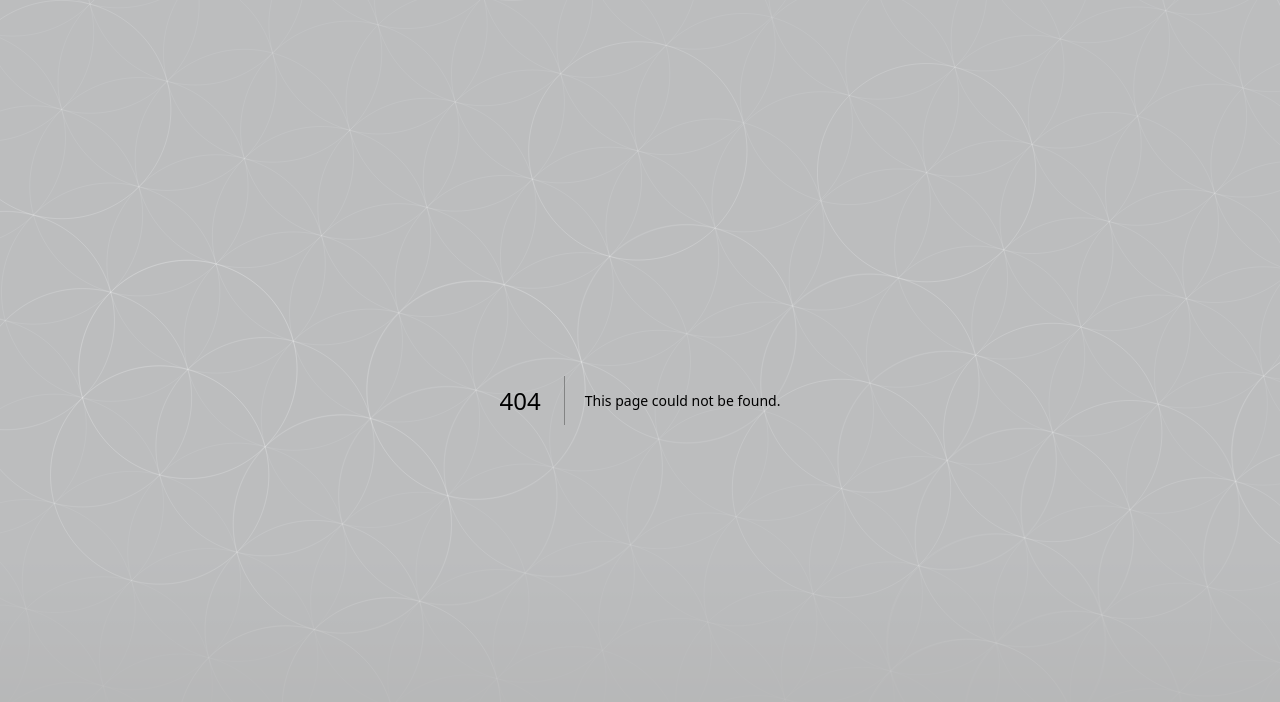
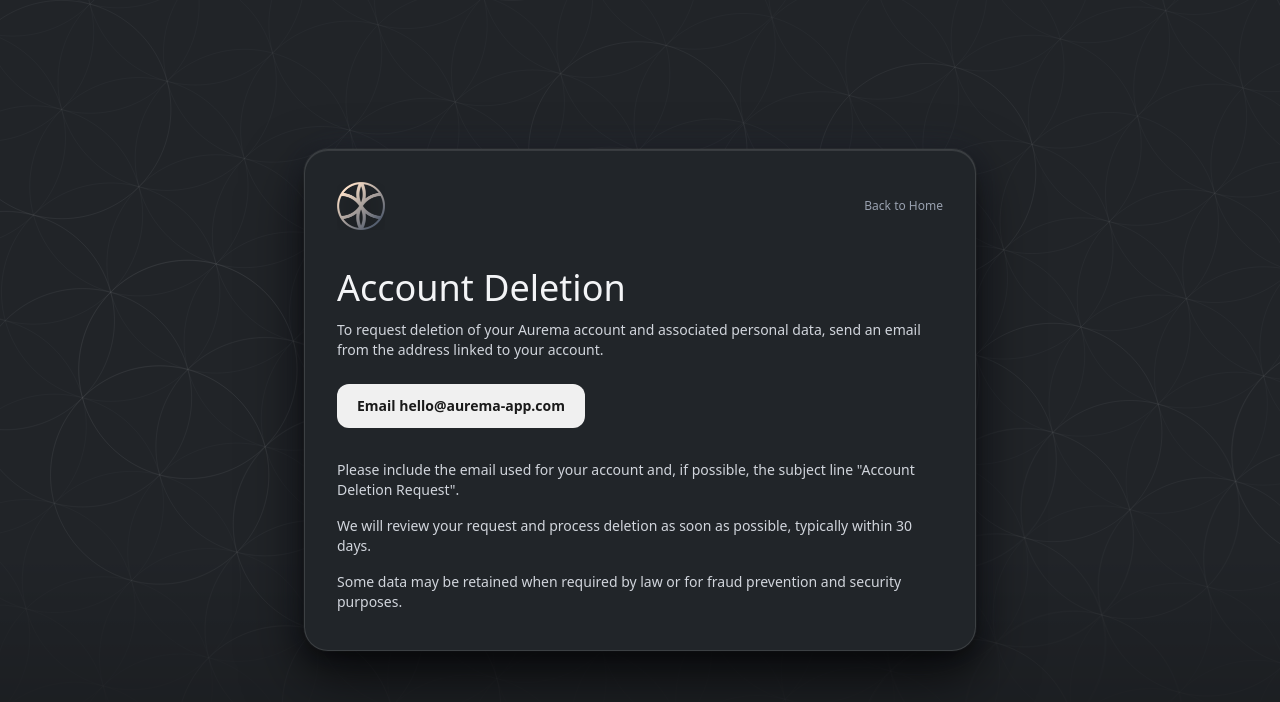
Before and after one commit to aurema-app/aurema-web, a Next.js app: page /account-deletion in a window 1280 px wide. Before the commit this address had no page. Shown: the top 702 px of the page. Built offline with nearby package versions, Linux system fonts and the light colour scheme.

Commit message:
Add account deletion page with instructions for users

```diff
--- /dev/null
+++ b/src/app/account-deletion/page.tsx
@@ -0,0 +1,66 @@
+import type { Metadata } from "next";
+import Image from "next/image";
+
+export const metadata: Metadata = {
+  title: "Account Deletion | Aurema",
+  description:
+    "Request account and data deletion for your Aurema account.",
+};
+
+export default function AccountDeletionPage() {
+  return (
+    <main className="flex items-center justify-center p-4">
+      <div className="glass-card w-full max-w-2xl shadow-2xl">
+        <div className="p-8 relative min-h-[500px] flex flex-col">
+          <header className="flex justify-between items-center mb-8">
+            <Image
+              src="/logo.png"
+              alt="Aurema Logo"
+              width={48}
+              height={48}
+              className="object-contain"
+            />
+            <a
+              href="/"
+              className="text-xs text-gray-400 hover:text-white transition-colors font-sans"
+            >
+              Back to Home
+            </a>
+          </header>
+
+          <section className="flex-1 flex flex-col justify-center">
+            <h1 className="font-serif text-gray-100 mb-3 text-4xl">
+              Account Deletion
+            </h1>
+            <p className="text-sm mb-6 text-gray-300">
+              To request deletion of your Aurema account and associated personal
+              data, send an email from the address linked to your account.
+            </p>
+
+            <a
+              href="mailto:hello@aurema-app.com?subject=Account%20Deletion%20Request"
+              className="primary-button inline-flex w-fit items-center px-5 py-3 text-sm mb-8"
+            >
+              Email hello@aurema-app.com
+            </a>
+
+            <div className="space-y-4 text-sm text-gray-300">
+              <p>
+                Please include the email used for your account and, if possible,
+                the subject line "Account Deletion Request".
+              </p>
+              <p>
+                We will review your request and process deletion as soon as
+                possible, typically within 30 days.
+              </p>
+              <p>
+                Some data may be retained when required by law or for fraud
+                prevention and security purposes.
+              </p>
+            </div>
+          </section>
+        </div>
+      </div>
+    </main>
+  );
+}
```
